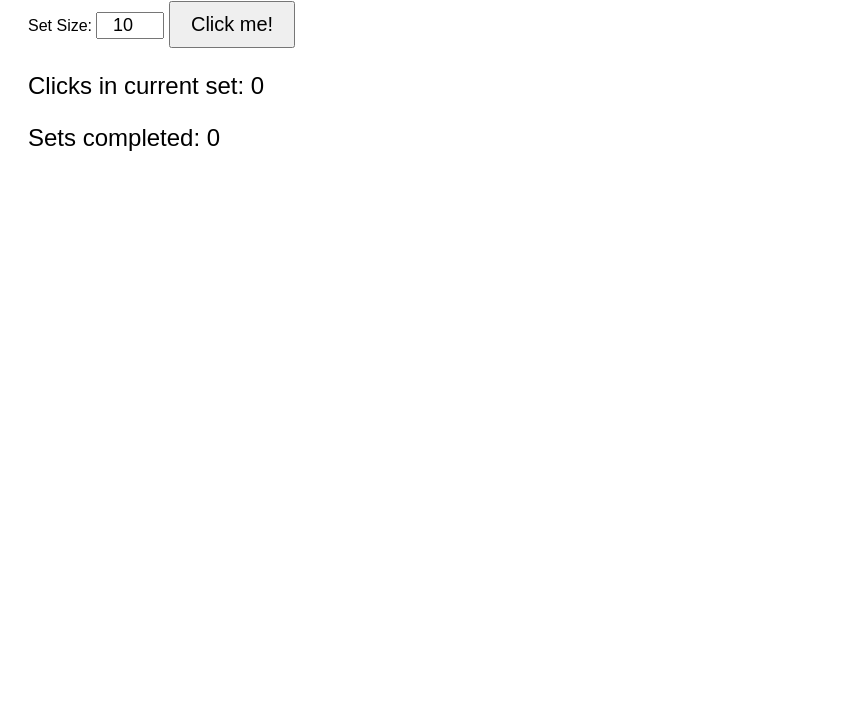
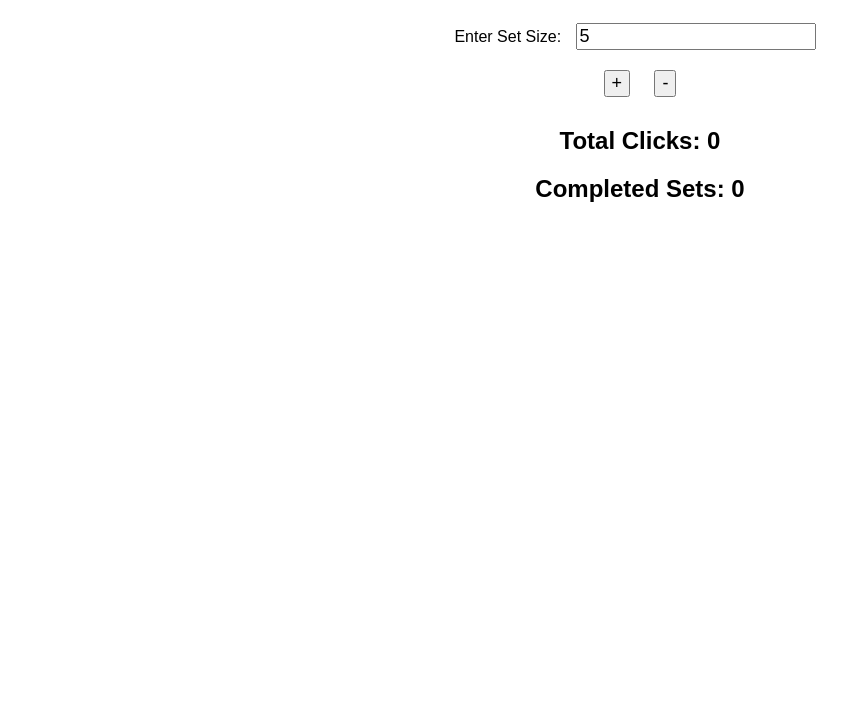
Before and after one commit to DeCommer/htmlcssjs, a plain HTML site: page test.html in a window 1280 px wide. Shown: the part 95-800 px from the top of the page, without its empty margins (0-851 px from the left). Drawn offline with Linux system fonts and the light colour scheme.

Commit message:
ai experiments

```diff
--- a/test.html
+++ b/test.html
@@ -1,68 +1,57 @@
 <!DOCTYPE html>
 <html lang="en">
 <head>
-<meta charset="UTF-8" />
-<meta name="viewport" content="width=device-width, initial-scale=1" />
-<title>Number Clicker with Sets</title>
+  <meta charset="UTF-8">
+  <title>Number Clicker</title>
   <style>
-  body { font-family: Arial, sans-serif; padding: 20px; }
-  button { font-size: 20px; padding: 10px 20px; }
-  input { font-size: 18px; width: 60px; text-align: center; }
-  .status { margin-top: 20px; font-size: 24px; }
+    body {
+      font-family: sans-serif;
+      text-align: center;
+      margin-top: 50px;
+    }
+    input, button {
+      font-size: 18px;
+      margin: 10px;
+    }
   </style>
 </head>
 <body>
 
-<h2>Number Clicker</h2>
+  <h1>Number Clicker</h1>
 
-<label for="setSizeInput">Set Size: </label>
-<input type="number" id="setSizeInput" min="1" value="10" />
-<button id="clickBtn">Click me!</button>
+  <label for="setSize">Enter Set Size:</label>
+  <input type="number" id="setSize" min="1" value="5" />
+  <br />
 
-<div class="status">
-  <p>Clicks in current set: <span id="currentCount">0</span></p>
-  <p>Sets completed: <span id="setsCompleted">0</span></p>
-</div>
+  <button onclick="handleClick(1)">+</button>
+  <button onclick="handleClick(-1)">-</button>
+
+  <h2>Total Clicks: <span id="totalClicks">0</span></h2>
+  <h2>Completed Sets: <span id="completedSets">0</span></h2>
 
   <script>
-  const setSizeInput = document.getElementById('setSizeInput');
-  const clickBtn = document.getElementById('clickBtn');
-  const currentCountSpan = document.getElementById('currentCount');
-  const setsCompletedSpan = document.getElementById('setsCompleted');
+    let totalClicks = 0;
+    let setSize = parseInt(document.getElementById('setSize').value, 10);
 
-  let currentCount = 0;
-  let setsCompleted = 0;
-  let setSize = parseInt(setSizeInput.value, 10);
-
-  setSizeInput.addEventListener('change', () => {
-    const newSize = parseInt(setSizeInput.value, 10);
-    if (newSize > 0) {
-      setSize = newSize;
-      // Reset counters on set size change (optional)
-      currentCount = 0;
-      setsCompleted = 0;
+    document.getElementById('setSize').addEventListener('change', () => {
+      const val = parseInt(document.getElementById('setSize').value, 10);
+      if (!isNaN(val) && val > 0) {
+        setSize = val;
         updateDisplay();
-    } else {
-      alert('Set size must be greater than 0');
-      setSizeInput.value = setSize;
       }
     });
 
-  clickBtn.addEventListener('click', () => {
-    currentCount++;
-    if (currentCount >= setSize) {
-      setsCompleted++;
-      currentCount = 0;
+    function handleClick(amount) {
+      totalClicks += amount;
+      updateDisplay();
     }
-    updateDisplay();
-  });
 
     function updateDisplay() {
-    currentCountSpan.textContent = currentCount;
-    setsCompletedSpan.textContent = setsCompleted;
+      document.getElementById('totalClicks').textContent = totalClicks;
+      const positiveClicks = Math.max(totalClicks, 0);
+      const completedSets = Math.floor(positiveClicks / setSize);
+      document.getElementById('completedSets').textContent = completedSets;
     }
-
-  updateDisplay();
   </script>
 
 </body>
```
Also changed, not shown: js/numberclicker.js (line endings or trailing spaces). Lines whose indentation alone changed are shown as unchanged.
